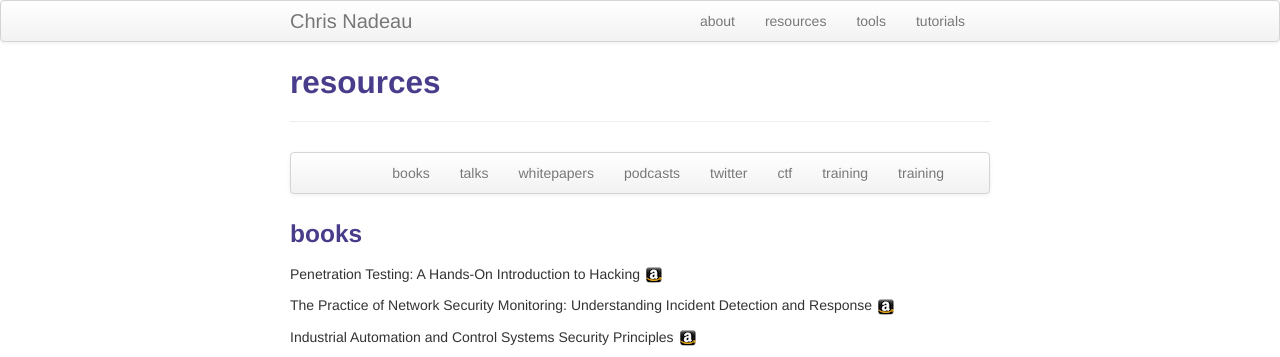
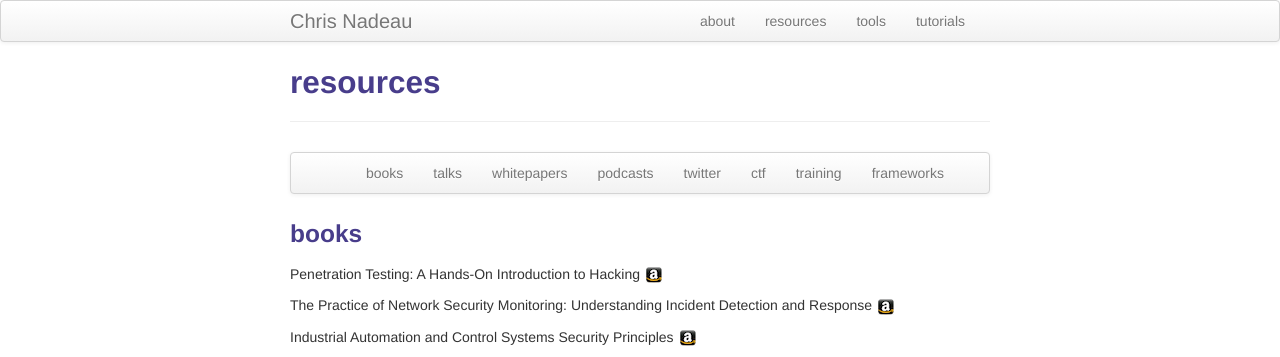
Before and after one commit to dynamicparallax/dynamicparallax.github.io, a Jekyll site: the page built from pages/resources.md, in a window 1280 px wide. Shown: the top 357 px of the page. Built offline with Jekyll 4.4.1, drawn with Linux system fonts in a browser that asks for light colours.

Commit message:
Update resources.md

```diff
--- a/pages/resources.md
+++ b/pages/resources.md
@@ -14,7 +14,7 @@
             <li><a href="#twitter">twitter</a></li>
             <li><a href="#ctf">ctf</a></li>
             <li><a href="#training">training</a></li>
-            <li><a href="#frameworks">training</a></li>
+            <li><a href="#frameworks">frameworks</a></li>
         </ul>
     </div>
 </div>
```
